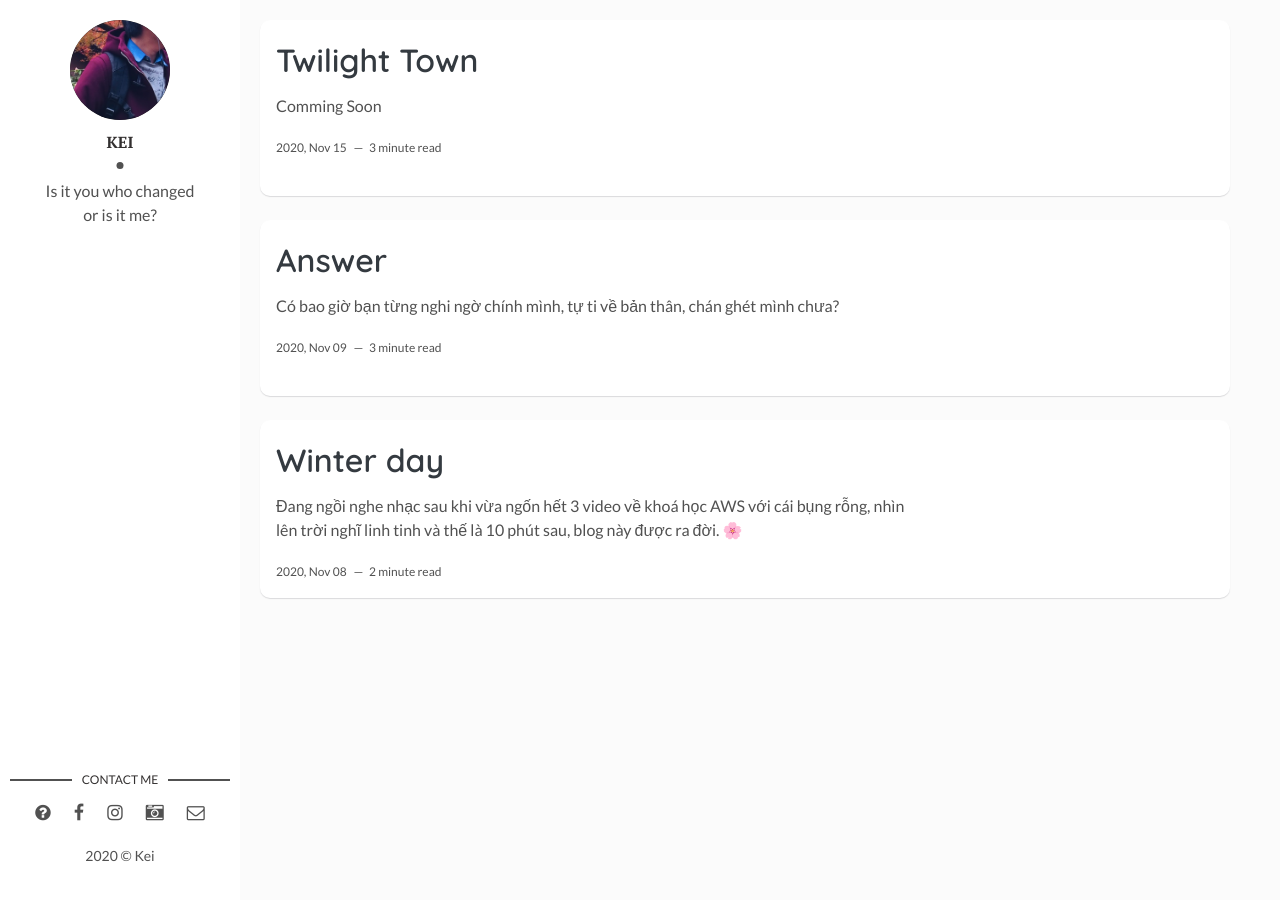
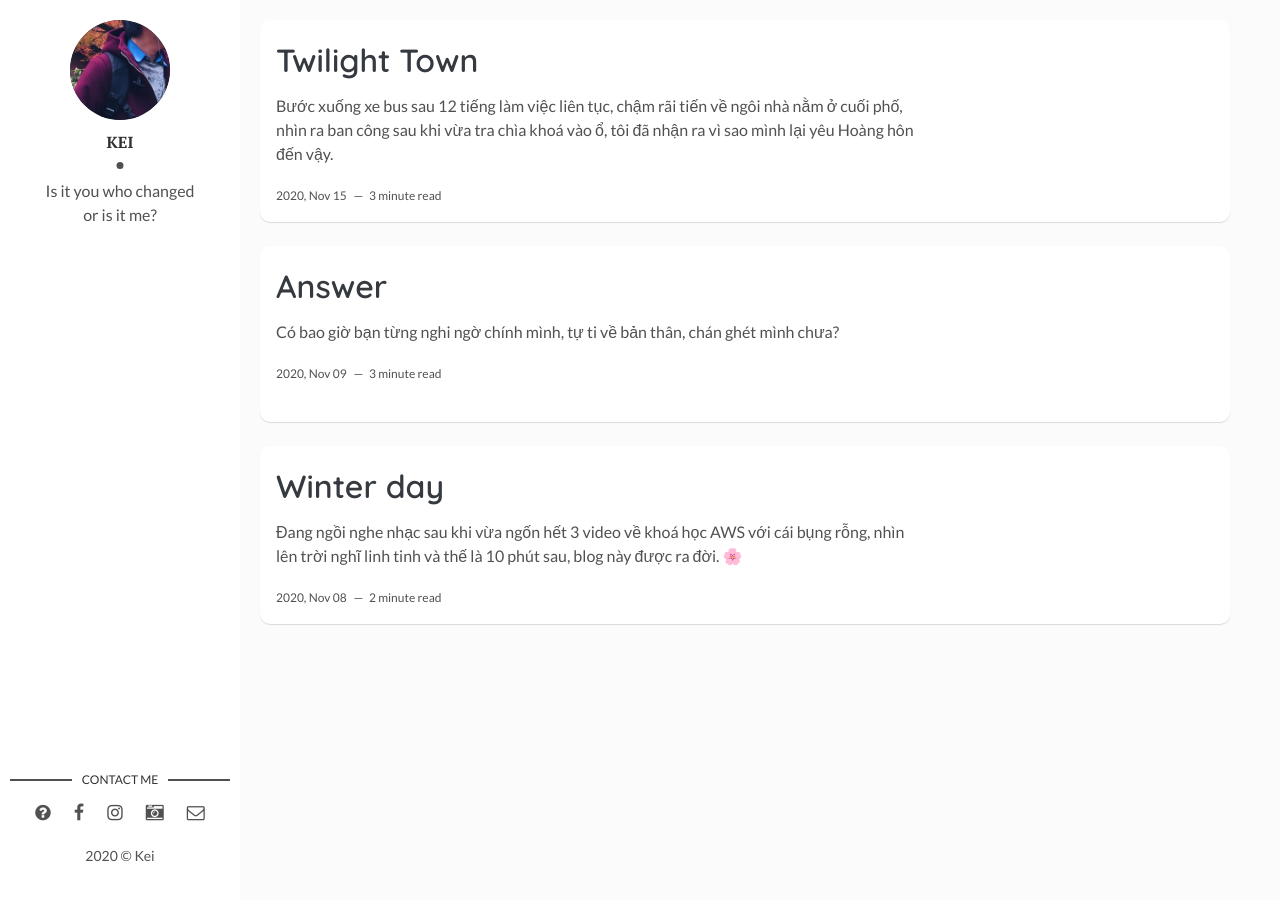
Before and after one commit to keiblog/keiblog, a Jekyll site: the page built from index.html, in a window 1280 px wide. Built offline with Jekyll 4.4.1, drawn with Linux system fonts in a browser that asks for light colours; the list of posts is cut into pages by our own code.

Commit message:
fix description

```diff
--- a/_posts/2020-11-15-twilight-town.markdown
+++ b/_posts/2020-11-15-twilight-town.markdown
@@ -2,7 +2,7 @@
 layout: post
 title: Twilight Town
 date: 2020-11-15 21:39:00 +0700
-description: Comming Soon
+description: Bước xuống xe bus sau 12 tiếng làm việc liên tục, chậm rãi tiến về ngôi nhà nằm ở cuối phố, nhìn ra ban công sau khi vừa tra chìa khoá vào ổ, tôi đã nhận ra vì sao mình lại yêu Hoàng hôn đến vậy.
 img: # Add image post (optional)
 tags: [Da nang, storm day ⛈️, myself] # add tag
 ---
```
